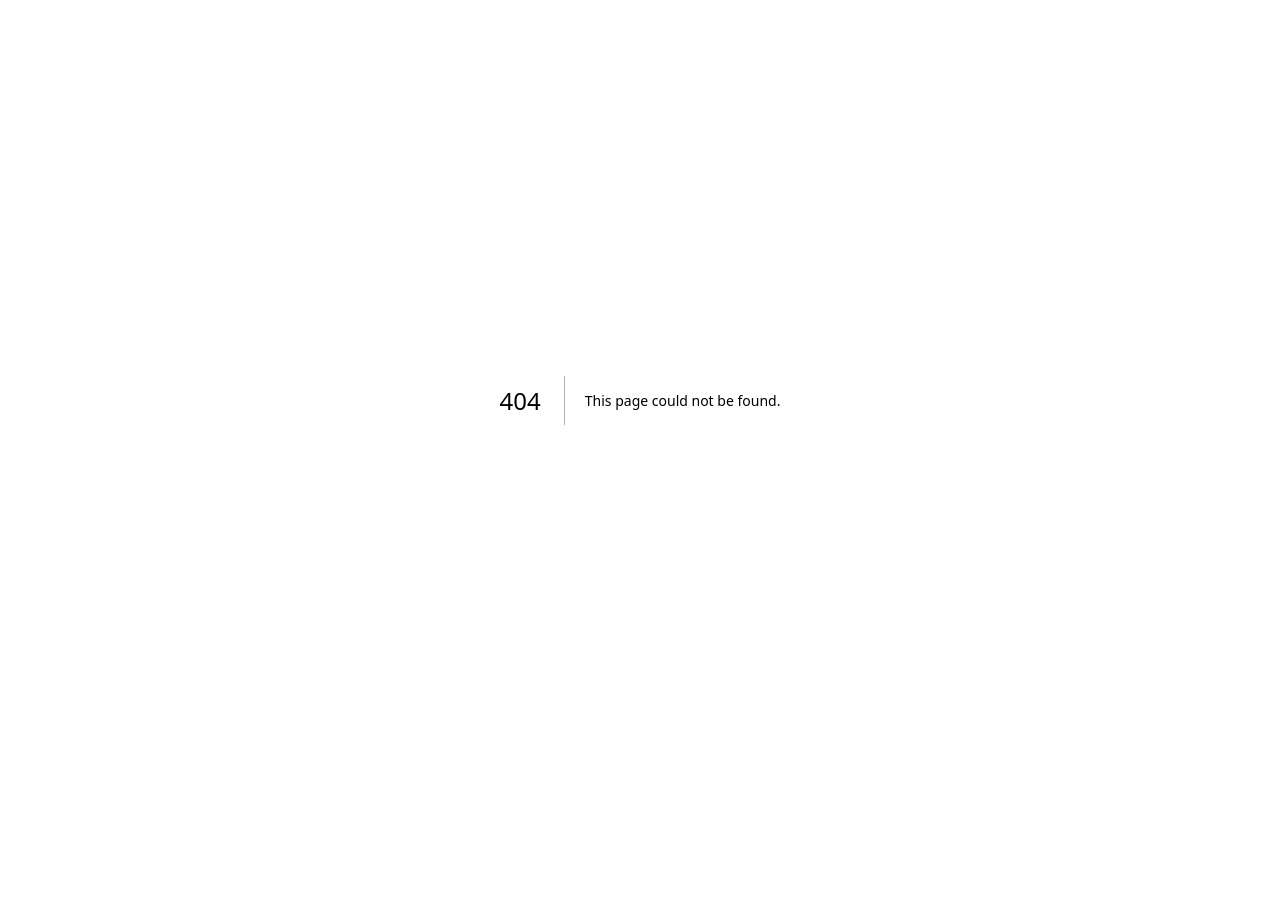
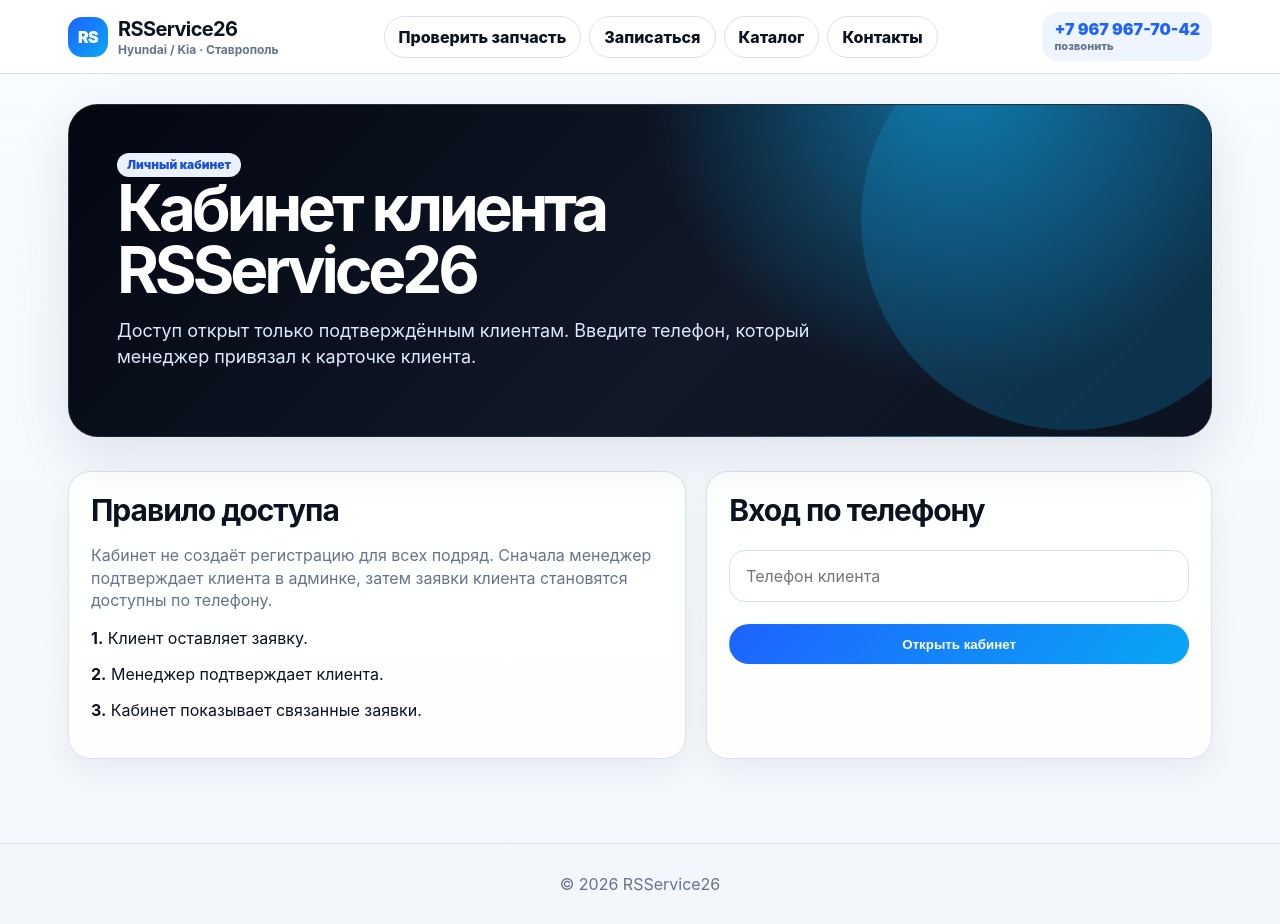
Before and after one commit to SeniorPinata28/rsservice26-v2, a Next.js app in the folder web/: page /cabinet in a window 1280 px wide. Before the commit this address had no page. Before the commit the page ends 800 px from the top, so only its background shows below. Built offline with nearby package versions, Linux system fonts and the light colour scheme.

Commit message:
Add cabinet route for confirmed customers

```diff
--- /dev/null
+++ b/web/app/cabinet/page.jsx
@@ -0,0 +1,7 @@
+import Header from '../../components/Header';
+import Footer from '../../components/Footer';
+import CabinetClient from './CabinetClient';
+
+export default function Page(){
+  return <><Header/><main className="main"><CabinetClient/></main><Footer/></>
+}
```
